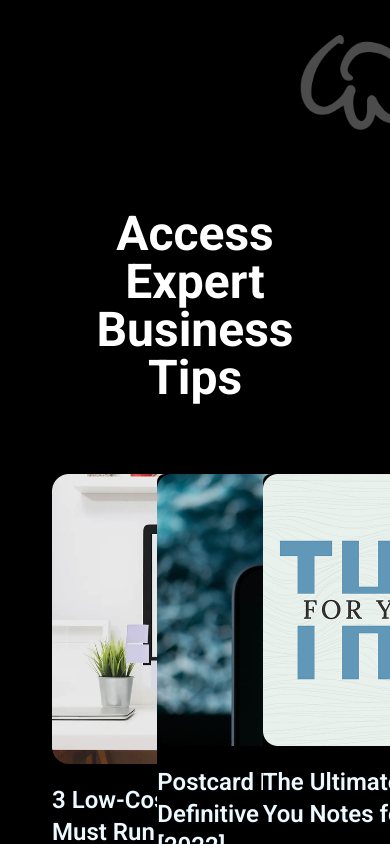
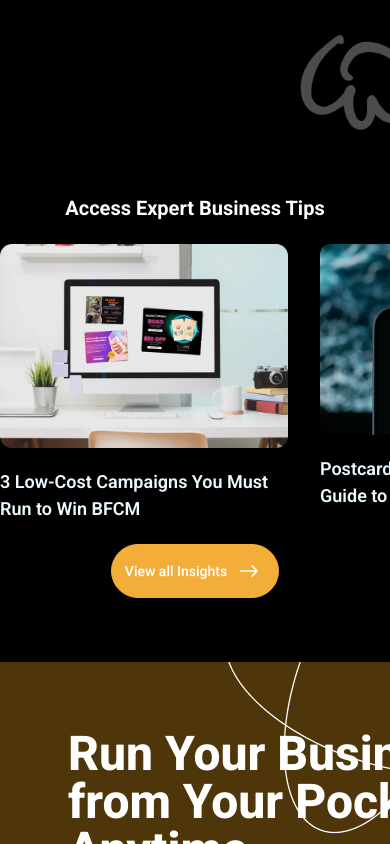
Before and after one commit to liljdot/AltBuilda-Website-React, a React (Vite) app: page / in a window 390 px wide. Shown: the part 4820-5664 px from the top of the page. Built offline with nearby package versions, Linux system fonts and the light colour scheme.

Commit message:
Refactor BlogPosts and TipsSection to fit mobile and tablet screens

```diff
--- a/src/pages/Home/BlogPosts.tsx
+++ b/src/pages/Home/BlogPosts.tsx
@@ -13,7 +13,7 @@ const SinglePost: React.FC<SinglePostProps> = ({post}) => {
 
     return (
         <>
-            <Link to={""} className="card bg-neutral w-102.5 transition-all ease-in-out duration-300 hover:underline hover:scale-102">
+            <Link to={""} className="card bg-neutral shrink-0 w-72 sm:w-102.5 transition-all ease-in-out duration-300 hover:underline hover:scale-102">
                 <figure className="rounded-lg">
                     <img
                         src={post.image}
@@ -21,7 +21,7 @@ const SinglePost: React.FC<SinglePostProps> = ({post}) => {
                 </figure>
 
                 <div className="card-body p-0 mt-5 max-w-86">
-                    <h2 className="card-title text-2xl">{post.title}</h2>
+                    <h2 className="card-title sm:text-2xl">{post.title}</h2>
                 </div>
             </Link>
         </>
@@ -32,7 +32,7 @@ const BlogPosts: React.FC<Props> = ({posts}) => {
 
     return (
         <>
-            <div className="grid grid-cols-3 gap-7.5">
+            <div className="w-full flex flex-row justify-items-start gap-8 overflow-auto xl:grid xl:grid-cols-3 xl:gap-7.5">
                 {posts[0] && <SinglePost post={posts[0]} />}
                 {posts[1] && <SinglePost post={posts[1]} />}
                 {posts[2] && <SinglePost post={posts[2]}/>}
--- a/src/pages/Home/TipsSection.tsx
+++ b/src/pages/Home/TipsSection.tsx
@@ -7,12 +7,12 @@ const TipsSection: React.FC = () => {
 
     return (
         <>
-            <section className="bg-neutral relative py-20 px-13 flex flex-col items-center gap-18">
+            <section className="bg-neutral relative py-16 md:py-20 xl:px-13 flex flex-col items-center gap-5.5 md:gap-18">
                 <div className="text-secondary text-center">
-                    <h2 className="text-5xl font-bold">Access Expert Business Tips</h2>
+                    <h3 className="text-xl sm:text-2xl md:text-3xl lg:text-5xl font-bold">Access Expert Business Tips</h3>
                 </div>
 
-                <div className="">
+                <div className="w-full">
                     <BlogPosts posts={blogPosts} />
                 </div>
 
```
